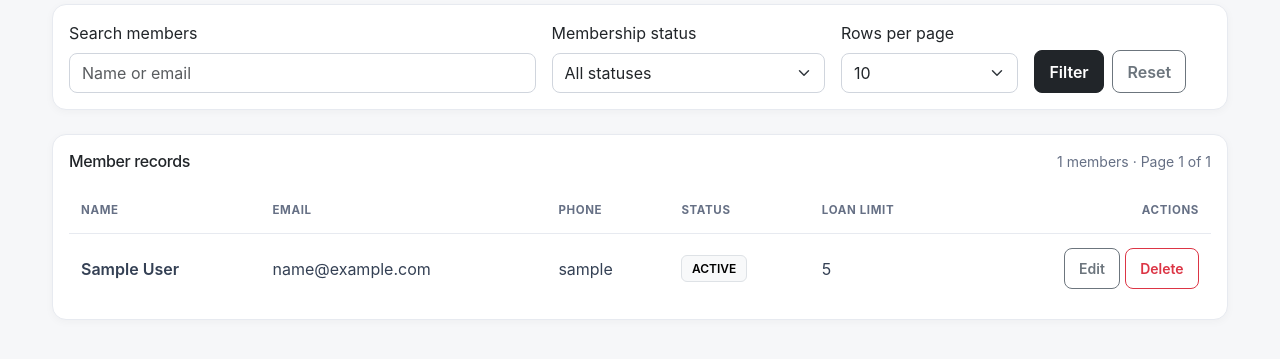
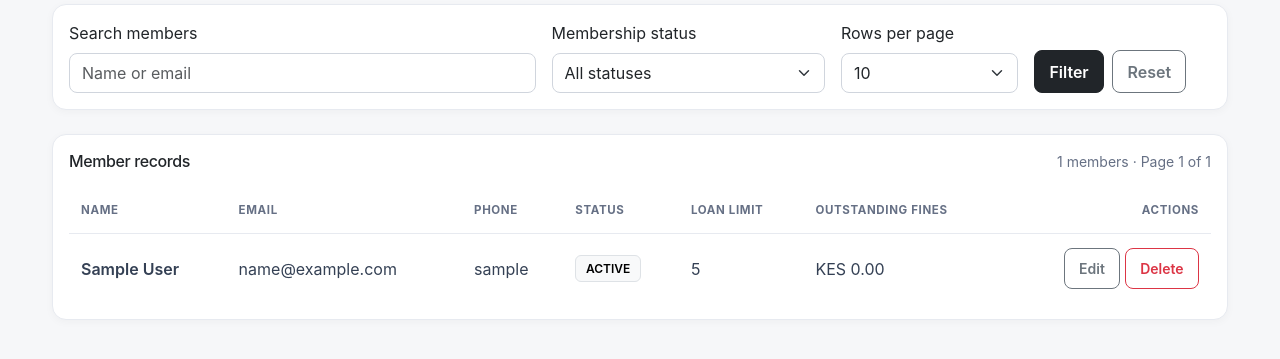
Before and after one commit to robinmwaniki/LibraryManagementSystem, a Spring Boot app: page /members in a window 1280 px wide. Shown: the part 223-582 px from the top of the page. Run offline with Spring Boot 4, Linux system fonts and the light colour scheme; the visitor is signed in with stand-in values (Sample User, id 1); data that the repository does not hold is empty; some of the project's set-up classes (security, data sources, template engines, error pages and the like) are left out, and stand-ins take their place; some libraries are stand-ins or nearby versions.

Commit message:
feat: show member fine balances and document fine ledger

```diff
--- a/src/main/resources/templates/members/list.html
+++ b/src/main/resources/templates/members/list.html
@@ -20,9 +20,9 @@
 <div class="col-md-2 d-flex gap-2"><button class="btn btn-dark" type="submit">Filter</button><a th:href="@{/members}" class="btn btn-outline-secondary">Reset</a></div></form></div></section>
 <section class="card"><div class="card-body">
 <div class="d-flex justify-content-between align-items-center mb-3"><h2 class="h6 mb-0">Member records</h2><span class="small text-secondary" th:text="${members.totalElements + ' members · Page ' + (members.totalPages == 0 ? 0 : members.number + 1) + ' of ' + members.totalPages}">0 members</span></div>
-<div class="table-responsive" th:if="${members.hasContent()}"><table class="table align-middle"><thead><tr><th>Name</th><th>Email</th><th>Phone</th><th>Status</th><th>Loan limit</th><th class="text-end">Actions</th></tr></thead>
+<div class="table-responsive" th:if="${members.hasContent()}"><table class="table align-middle"><thead><tr><th>Name</th><th>Email</th><th>Phone</th><th>Status</th><th>Loan limit</th><th>Outstanding fines</th><th class="text-end">Actions</th></tr></thead>
 <tbody><tr th:each="member : ${members.content}"><td class="fw-semibold" th:text="${member.firstName + ' ' + member.lastName}">Name</td><td th:text="${member.email}">Email</td><td th:text="${member.phone}">Phone</td>
-<td><span class="badge text-bg-light border" th:text="${member.status}">ACTIVE</span></td><td th:text="${member.maxBooksAllowed}">5</td><td class="text-end text-nowrap">
+<td><span class="badge text-bg-light border" th:text="${member.status}">ACTIVE</span></td><td th:text="${member.maxBooksAllowed}">5</td><td class="text-nowrap">KES <span th:text="${#numbers.formatDecimal(outstandingBalances[member.id], 1, 2)}">0.00</span></td><td class="text-end text-nowrap">
 <a class="btn btn-sm btn-outline-secondary" th:href="@{/members/edit/{id}(id=${member.id})}">Edit</a>
 <form class="d-inline" method="post" th:action="@{/members/delete/{id}(id=${member.id})}" onsubmit="return confirm('Delete this member?')"><button class="btn btn-sm btn-outline-danger" type="submit">Delete</button></form>
 </td></tr></tbody></table></div>
```
